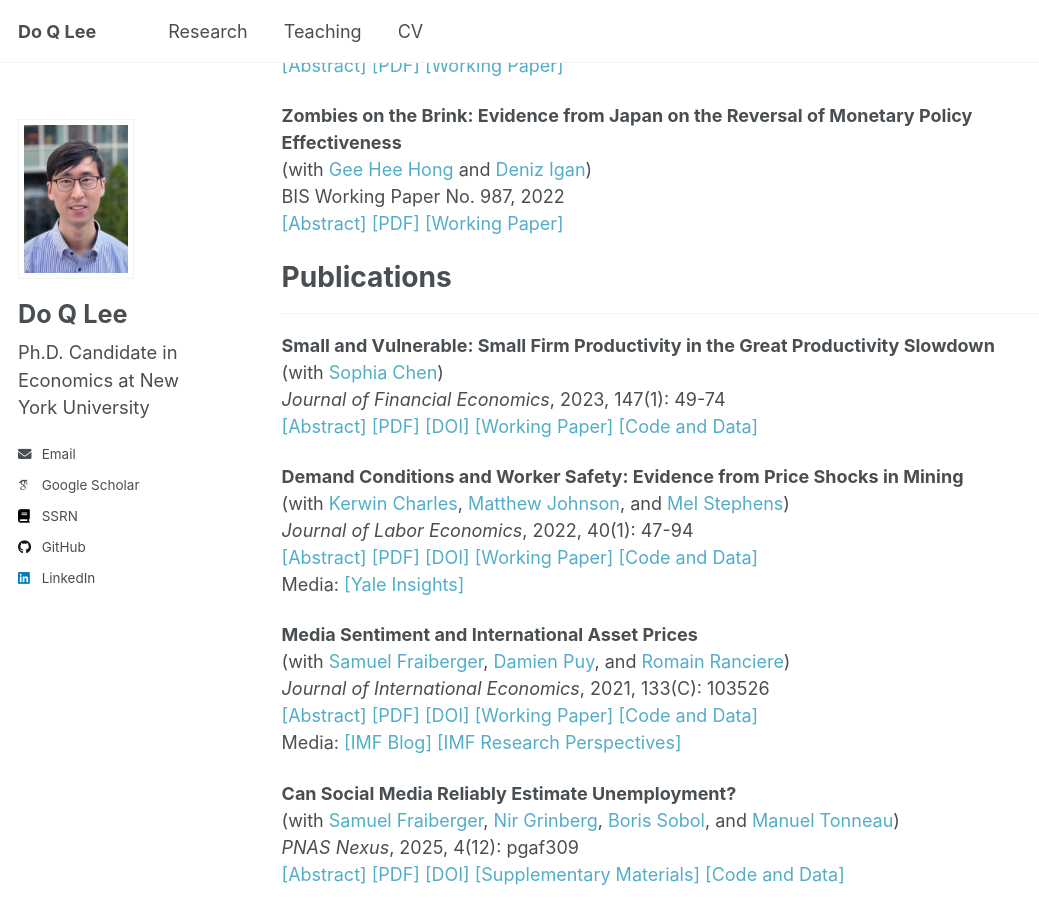
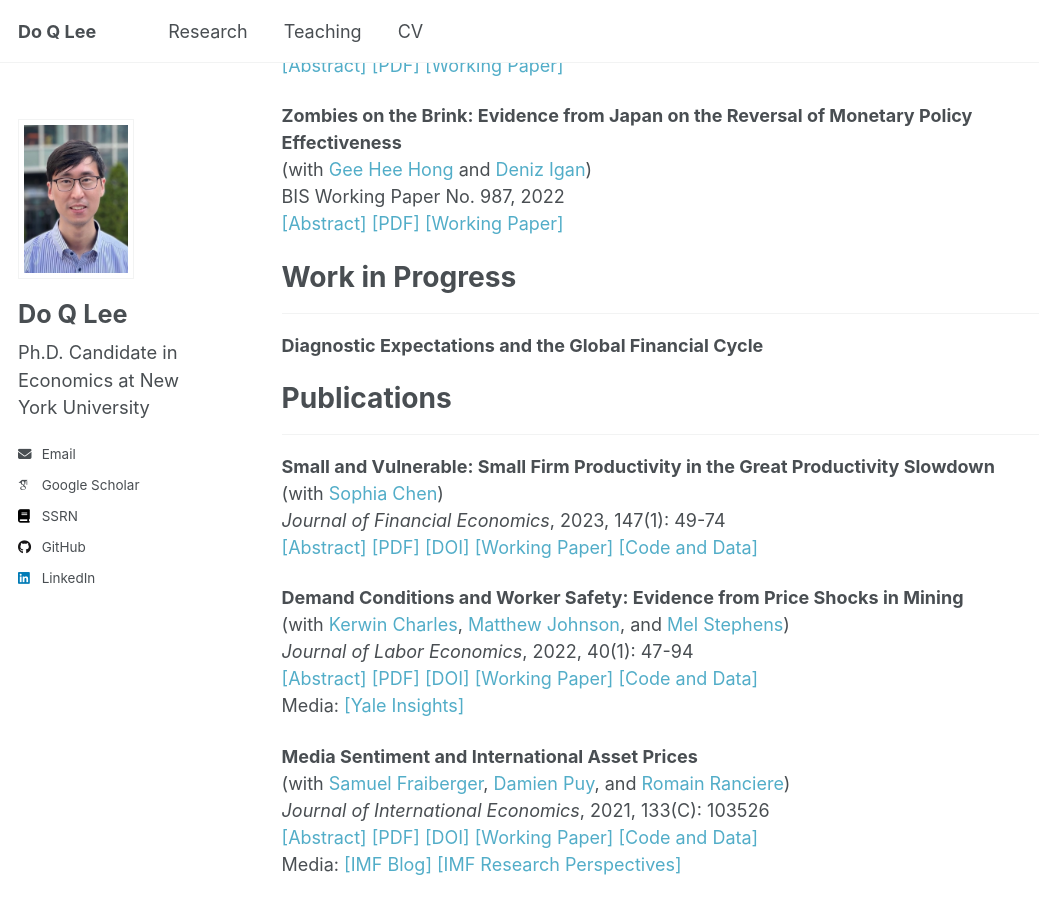
Before and after one commit to doqlee/doqlee.github.io, a Jekyll site: the page built from _pages/main.md, in a window 1280 px wide and 900 px high, scrolled down 1573 px. Shown: the whole window, without its empty margins (0-1039 px from the left). Built offline with Jekyll 4.4.1, drawn with Linux system fonts in a browser that asks for light colours; some web fonts are replaced.

Commit message:
Update main.md

```diff
--- a/_pages/main.md
+++ b/_pages/main.md
@@ -148,6 +148,13 @@ How does unconventional monetary policy affect corporate capital structure and i
 <IMG src="../files/HIL2022.png"  alt="HIL2022" style="width:70%; height:auto;"/>
 </div>
 
+Work in Progress
+=========
+---
+
+**Diagnostic Expectations and the Global Financial Cycle**
+
+
 Publications
 =========
 ---
```
